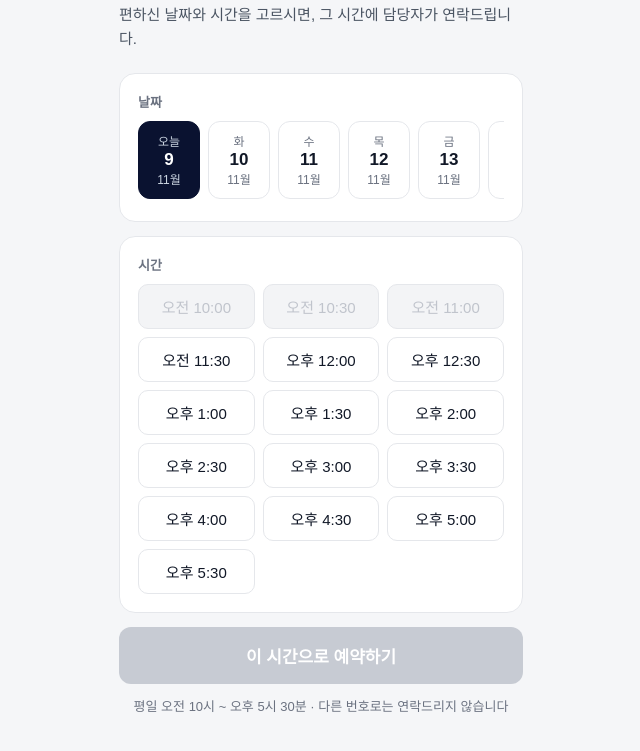
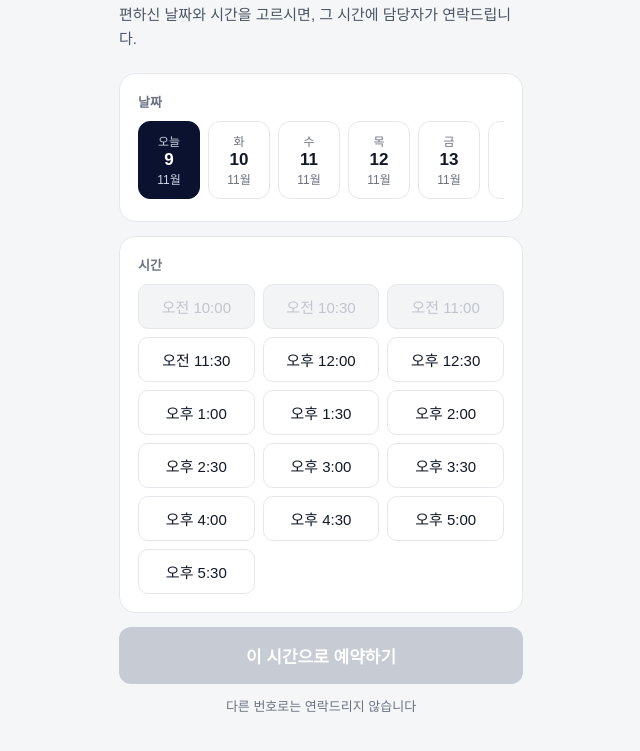
Before and after one commit to rerise-kr/rerise-kr.github.io, a plain HTML site: page book.html in a window 1280 px wide. Shown: the part 69-820 px from the top of the page, without its empty margins (319-959 px from the left). Drawn offline with Linux system fonts and the light colour scheme; a web font is replaced by a local one.

Commit message:
Add files via upload

```diff
--- a/book.html
+++ b/book.html
@@ -13,7 +13,7 @@
 <div class="card"><div class="lab">날짜</div><div class="days" id="days"></div></div>
 <div class="card"><div class="lab">시간</div><div class="times" id="times"></div></div>
 <button class="btn" id="go" disabled>이 시간으로 예약하기</button>
-<div class="note">평일 오전 10시 ~ 오후 5시 30분 · 다른 번호로는 연락드리지 않습니다</div>
+<div class="note">다른 번호로는 연락드리지 않습니다</div>
 </div>
 <script>
 (function(){
```
